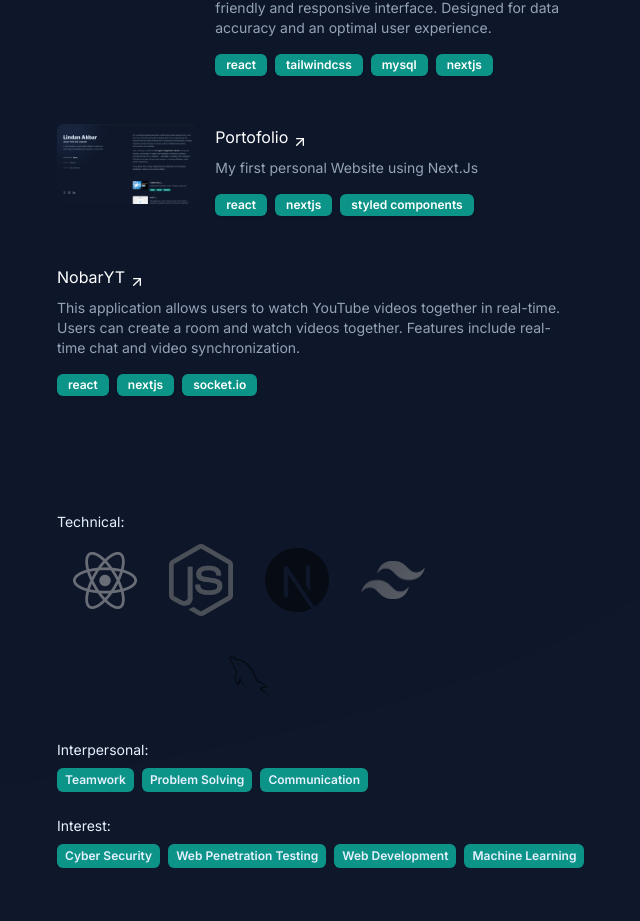
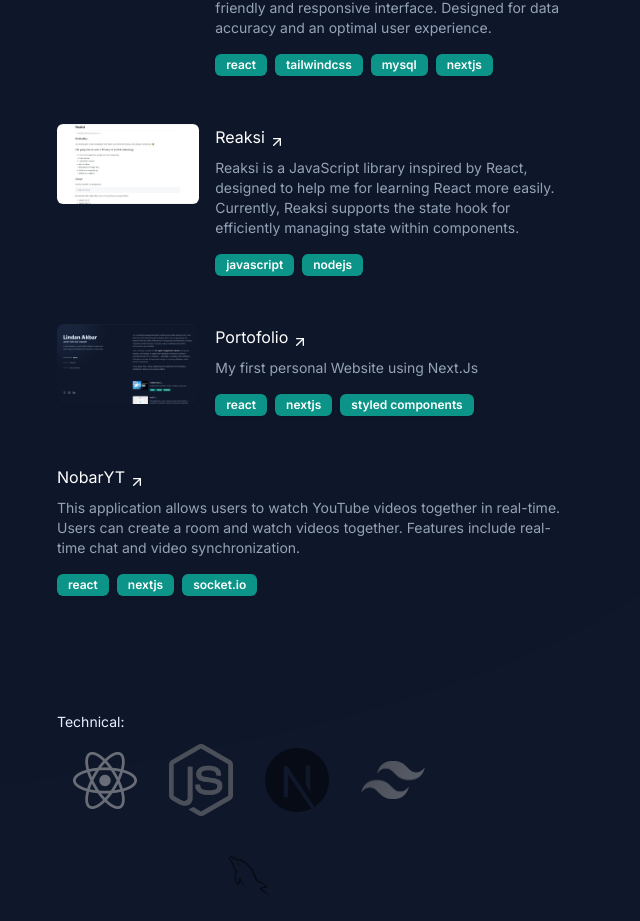
Before and after one commit to NexU20/personal-v1, a Next.js app: page / in a window 1280 px wide. Shown: the part 838-1759 px from the top of the page, without its empty margins (631-1271 px from the left). Built offline with nearby package versions, Linux system fonts and the light colour scheme.

Commit message:
add projects

```diff
--- a/app/page.tsx
+++ b/app/page.tsx
@@ -56,6 +56,14 @@ const projects = [
     image: "amati.PNG",
     tools: ["react", "tailwindcss", "mysql", "nextjs"],
     link: "https://github.com/NexU20/AmaTI/tree/amati-withbackend",
+  },
+  {
+    name: "Reaksi",
+    description:
+      "Reaksi is a JavaScript library inspired by React, designed to help me for learning React more easily. Currently, Reaksi supports the state hook for efficiently managing state within components.",
+    image: "reaksi.PNG",
+    tools: ["javascript", "nodejs"],
+    link: "https://github.com/NexU20/reaksi/",
   },
   {
     name: "Portofolio",
```
Also changed, not shown: public/reaksi.PNG (added).
